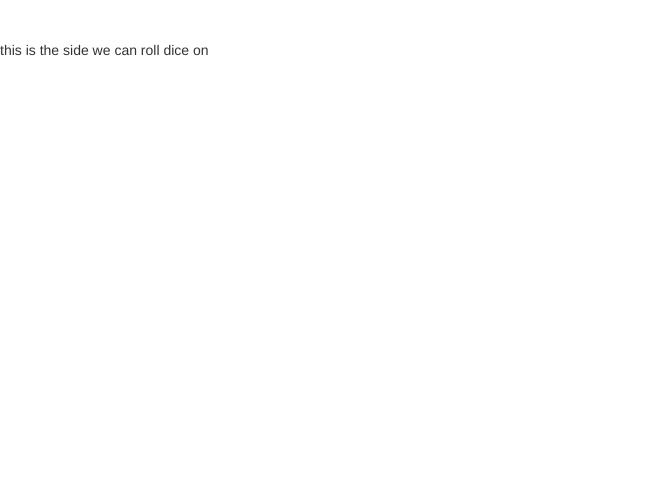
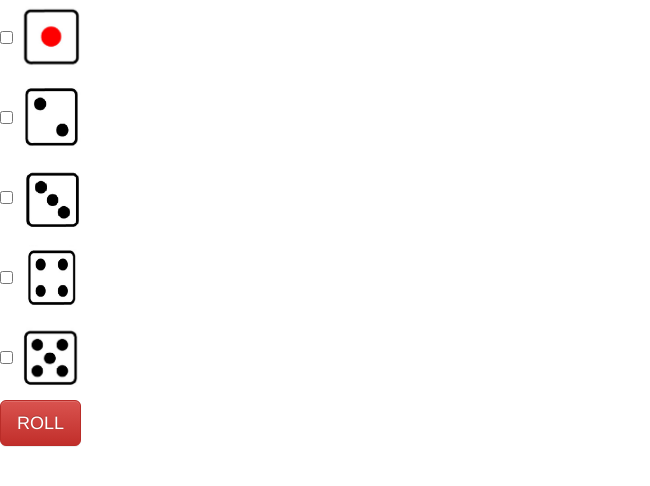
Before and after one commit to iantwilcox91/YahtzeeGroupProject, a plain HTML site: page index.html in a window 1280 px wide. Shown: the full height of the page, 0-650 px from the left. Drawn offline with nearby package versions, Linux system fonts and the light colour scheme; grey boxes are pictures that could not be loaded.

Commit message:
add checkbox and dice img

```diff
--- a/css/styles.css
+++ b/css/styles.css
@@ -0,0 +1,4 @@
+.diceImg{
+  height: 80px;
+  width: 80px;
+}
--- a/index.html
+++ b/index.html
@@ -13,9 +13,14 @@
   <body>
     <div class="row">
       <div class="col-md-6" id="diceSide">
-        <br><br><p>
-          this is the side we can roll dice on
-        </p>
+        <form>
+          <input type="checkbox" name="dice" value="1"><img class="diceImg" src="dice/dice1.png" alt="dice1"/><br>
+          <input type="checkbox" name="dice" value="2"><img class="diceImg" src="dice/dice2.png" alt="dice2"/><br>
+          <input type="checkbox" name="dice" value="3"><img class="diceImg" src="dice/dice3.png" alt="dice3"/><br>
+          <input type="checkbox" name="dice" value="4"><img class="diceImg" src="dice/dice4.png" alt="dice4"/><br>
+          <input type="checkbox" name="dice" value="5"><img class="diceImg" src="dice/dice5.png" alt="dice5"/>
+        </form>
+        <button type="button" class="btn btn-danger btn-lg" id="rollButton" >ROLL</button>
       </div>
       <div class="col-md-6" id="scoreSide">
         <img src="http://www.printablee.com/postpic/2014/12/free-printable-yahtzee-score-sheets_163017.jpg" alt="score-sheet"></div>
--- a/js/scripts.js
+++ b/js/scripts.js
@@ -0,0 +1,4 @@
+function diceRoll(){
+  var rollResult = Math.floor((Math.random() * 6) + 1);
+  return rollResult ;
+}
```
Also changed, not shown: dice/dice1.png (added), dice/dice2.png (added), dice/dice3.png (added), dice/dice4.png (added), dice/dice5.png (added), dice/dice6.png (added).
